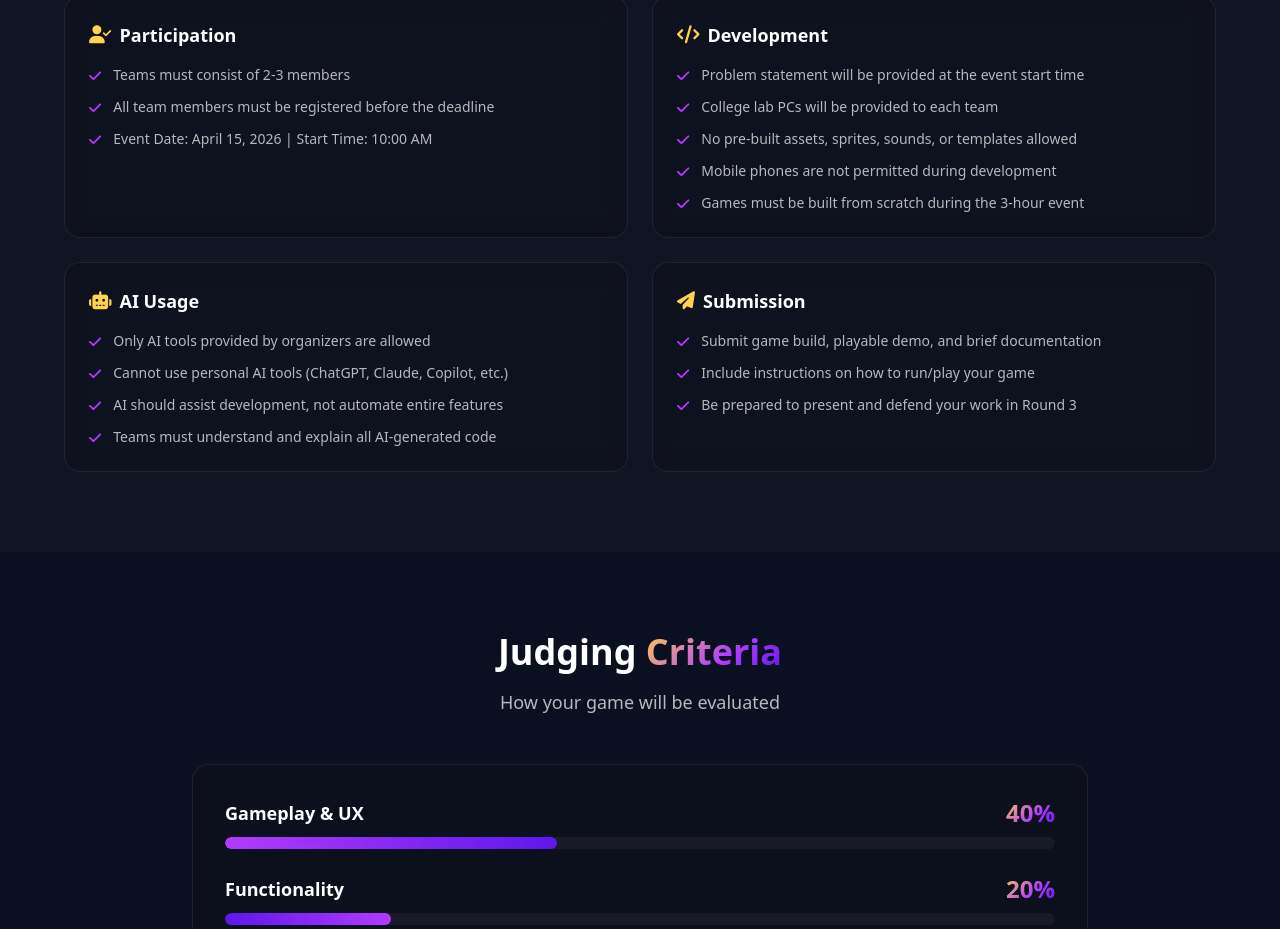
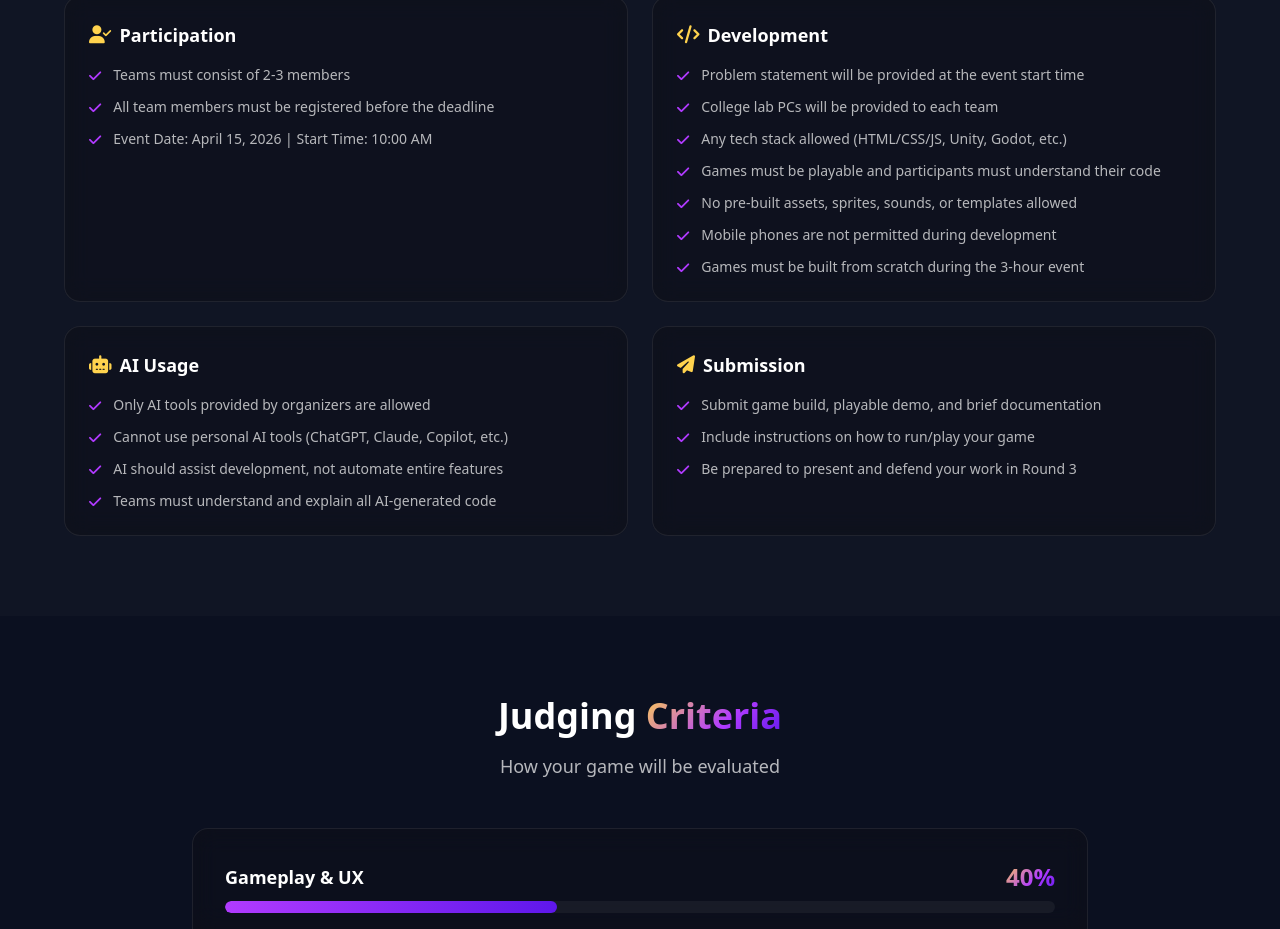
Before and after one commit to IrfanNaikwade28/Analytica, a React (Vite) app: page /technotsav/gamecraft in a window 1280 px wide. Shown: the part 3457-4386 px from the top of the page. Built offline with nearby package versions, Linux system fonts and the light colour scheme.

Commit message:
update: added rule in developement card

```diff
--- a/src/pages/GameCraft.jsx
+++ b/src/pages/GameCraft.jsx
@@ -72,6 +72,8 @@ const RULES = {
   development: [
     "Problem statement will be provided at the event start time",
     "College lab PCs will be provided to each team",
+    "Any tech stack allowed (HTML/CSS/JS, Unity, Godot, etc.)",
+    "Games must be playable and participants must understand their code",
     "No pre-built assets, sprites, sounds, or templates allowed",
     "Mobile phones are not permitted during development",
     "Games must be built from scratch during the 3-hour event"
```
